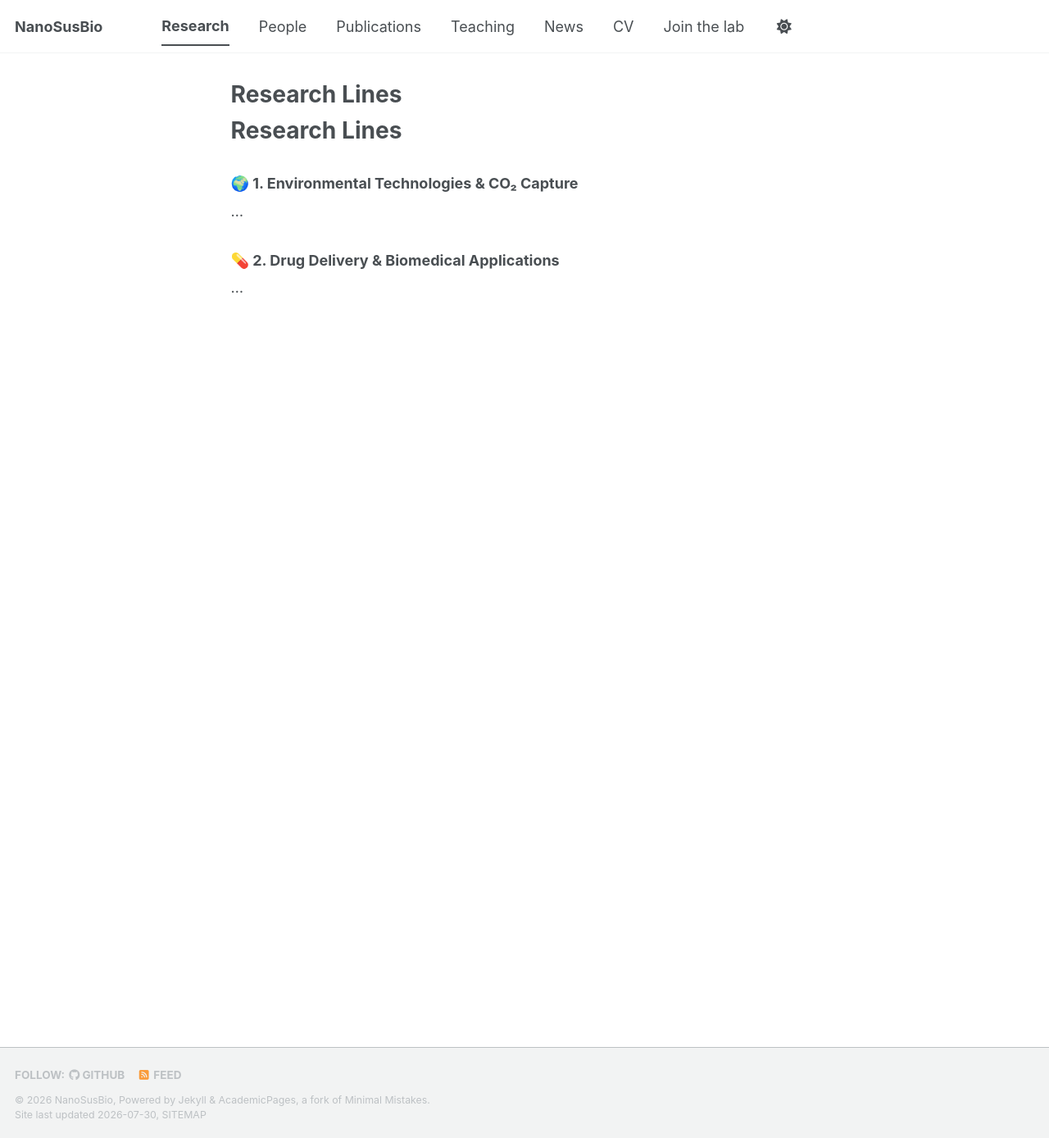
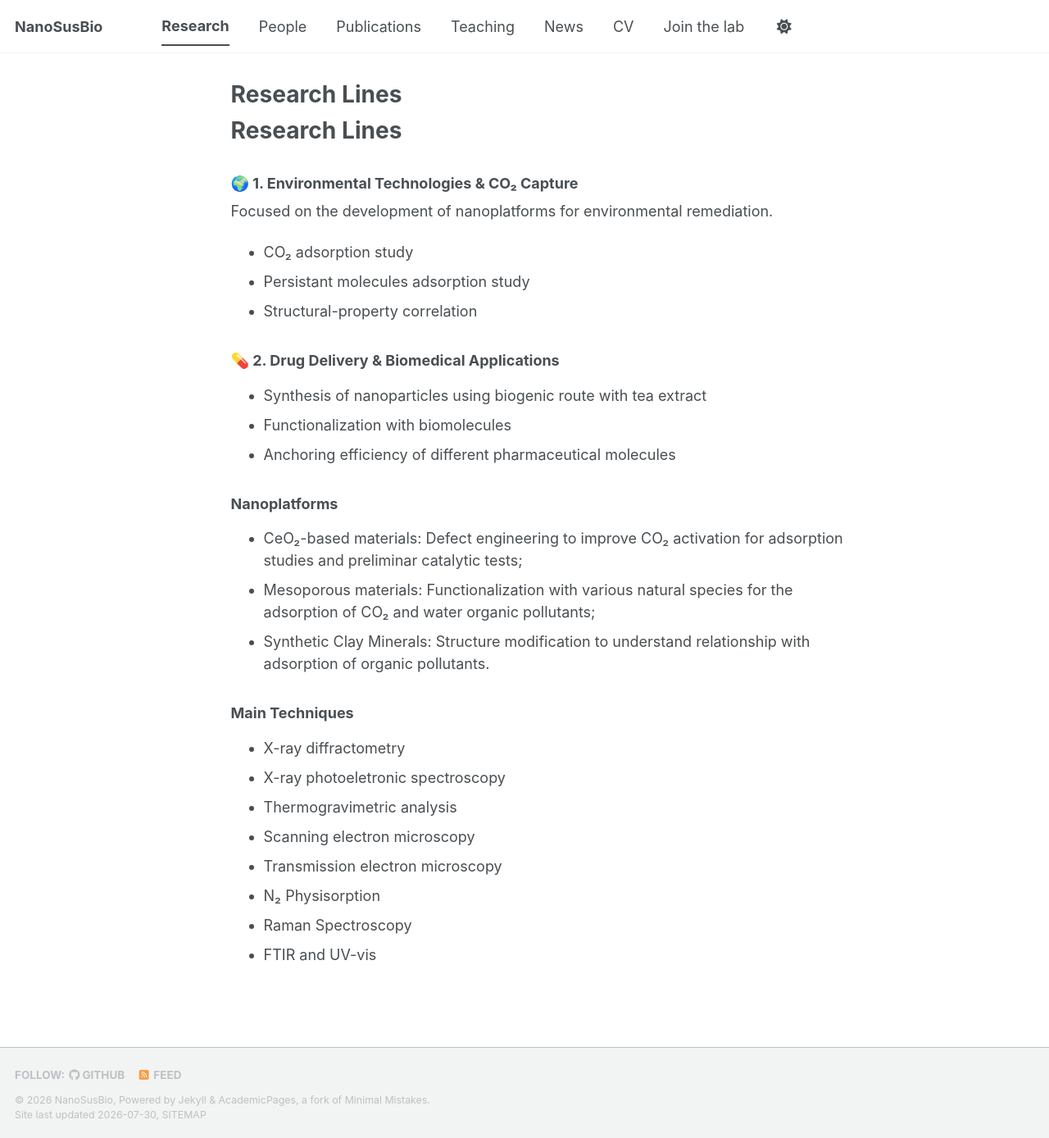
Before and after one commit to NanoSusBio/nanosusbio.github.io, a Jekyll site: the page built from _pages/research.md, in a window 1280 px wide and 1388 px high. Shown: the whole window at 82% size. Built offline with Jekyll 4.4.1, drawn with Linux system fonts in a browser that asks for light colours; a style sheet for code colours, icons or effects is not loaded.

Commit message:
Expand research section with new details and techniques
Added detailed descriptions of research topics and techniques.

```diff
--- a/_pages/research.md
+++ b/_pages/research.md
@@ -8,7 +8,29 @@ author_profile: false
 # Research Lines
 
 ### 🌍 1. Environmental Technologies & CO₂ Capture
-...
+Focused on the development of nanoplatforms for environmental remediation.
+* CO₂ adsorption study
+* Persistant molecules adsorption study
+* Structural-property correlation
+
 
 ### 💊 2. Drug Delivery & Biomedical Applications
-...
+* Synthesis of nanoparticles using biogenic route with tea extract
+* Functionalization with biomolecules
+* Anchoring efficiency of different pharmaceutical molecules
+
+
+### Nanoplatforms
+* CeO₂-based materials: Defect engineering to improve CO₂ activation for adsorption studies and preliminar catalytic tests;
+* Mesoporous materials: Functionalization with various natural species for the adsorption of CO₂ and water organic pollutants;
+* Synthetic Clay Minerals: Structure modification  to understand relationship with adsorption of organic pollutants.
+
+### Main Techniques
+* X-ray diffractometry
+* X-ray photoeletronic spectroscopy
+* Thermogravimetric analysis
+* Scanning electron microscopy
+* Transmission electron microscopy
+* N₂ Physisorption
+* Raman Spectroscopy
+* FTIR and UV-vis
```
